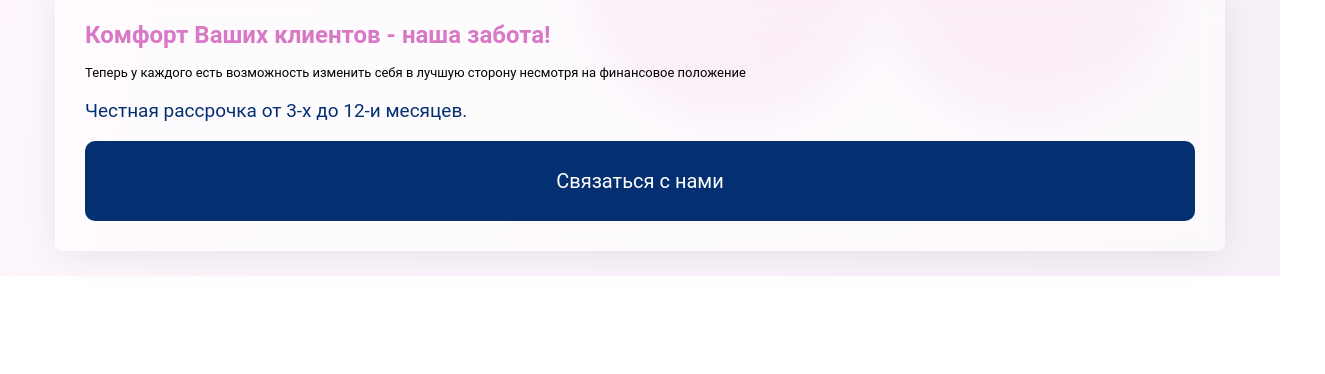
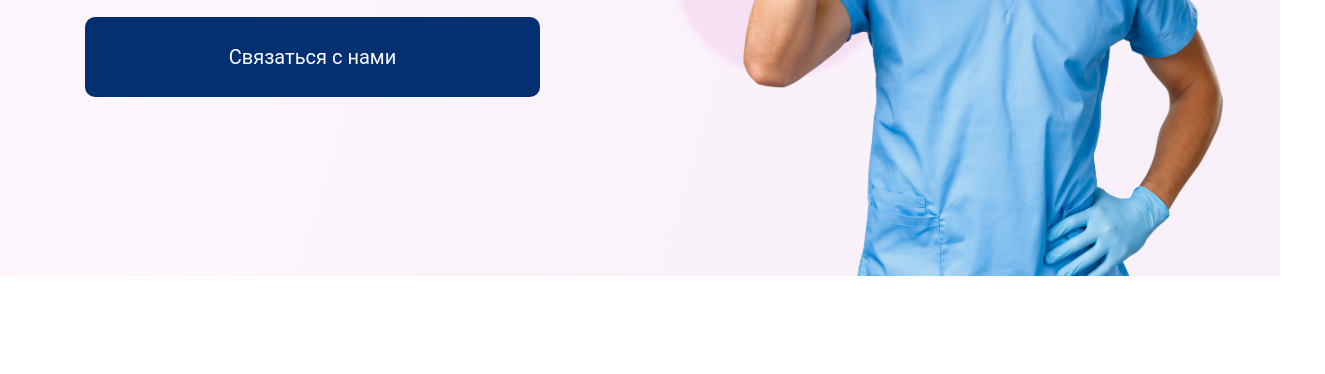
Before and after one commit to bsdave/jetbeauty-partner, a website: page index.html in a window 1280 px wide. Shown: the part 524-898 px from the top of the page, 1325 px wide, since content can reach past the window. Drawn offline with Linux system fonts and the light colour scheme.

Commit message:
First screen desktop

```diff
--- a/index.html
+++ b/index.html
@@ -46,10 +46,15 @@
           <div class="first-screen__message">
             <h1 class="title">Комфорт Ваших <br class="d-md-none"> клиентов - наша забота!</h1>
 
-            <p class="paragraph">Теперь у каждого есть возможность изменить себя в лучшую сторону несмотря на финансовое положение</p>
-            <p class="paragraph paragraph_big">Честная рассрочка от 3-х до 12-и месяцев.</p>
+            <div class="first-screen__message-box">
+              <p class="paragraph">Теперь у каждого есть возможность изменить себя в лучшую сторону несмотря на финансовое положение</p>
 
-            <button class="button button_medium button_full-width">Связаться с нами</button>
+              <div class="message-box_limited">
+                <p class="paragraph paragraph_big">Честная рассрочка от 3-х до 12-и месяцев.</p>
+
+                <button class="button button_medium button_full-width">Связаться с нами</button>
+              </div>
+            </div>
           </div>
         </div>
       </div>
--- a/src/uncompiled_scss/styles/components/_first_screen.scss
+++ b/src/uncompiled_scss/styles/components/_first_screen.scss
@@ -1,6 +1,6 @@
 .first-screen-box {
   background-image:
-    url("../images/first-screen-mobile-background.svg"),
+    url("../images/first-screen-background-mobile.svg"),
     linear-gradient(106.02deg, rgba(255, 215, 247, 0.204) 1.71%, rgba(160, 75, 182, 0.087) 103.43%);
   background-position: 70% 14%, center;
   background-repeat: no-repeat;
@@ -48,3 +48,56 @@
     }
   }
 }
+
+@include desktop {
+  .first-screen-box {
+    background-position: 50% 40%, center;
+    background-size: 75%, 100%;
+    background-image:
+    url("../images/first-screen-background-desktop.svg"),
+    linear-gradient(106.02deg, rgba(255, 215, 247, 0.204) 1.71%, rgba(160, 75, 182, 0.087) 103.43%);
+
+    .first-screen {
+      .first-screen__floating {
+        padding-top: 169px;
+        flex-direction: row-reverse;
+        align-items: flex-start;
+        position: relative;
+
+        .first-screen__doctor {
+          position: absolute;
+          z-index: 0;
+          left: 50%;
+          bottom: 0;
+          right: -100px;
+          padding-top: 10px;
+
+          margin-top: 0;
+          background-image: url("../images/doctor-desktop.png");
+          background-position: center bottom;
+          background-size: 70%;
+        }
+
+        .first-screen__message {
+          background: transparent;
+          box-shadow: none;
+          backdrop-filter: none;
+          margin-right: 30%;
+
+          .title {
+            font-size: 56px;
+            line-height: 56px;
+          }
+
+          .first-screen__message-box {
+            margin-right: 35%;
+
+            .message-box_limited {
+              width: 455px;
+            }
+          }
+        }
+      }
+    }
+  }
+}
--- a/src/uncompiled_scss/styles/components/_header.scss
+++ b/src/uncompiled_scss/styles/components/_header.scss
@@ -1,5 +1,6 @@
 .header-box {
   position: fixed;
+  z-index: 999;
   left: 0;
   right: 0;
 
--- a/src/uncompiled_scss/styles/support/_common.scss
+++ b/src/uncompiled_scss/styles/support/_common.scss
@@ -34,4 +34,14 @@
       height: 36px;
     }
   }
+
+  .paragraph {
+    font-size: 16px;
+    line-height: 25px;
+
+    &.paragraph_big {
+      font-size: 32px;
+      line-height: 39px;
+    }
+  }
 }
```
Also changed, not shown: assets/images/doctor-desktop.png (added), assets/images/doctor.png, assets/images/first-screen-background-desktop.svg (added), assets/images/first-screen-background-mobile.svg (renamed from assets/images/first-screen-mobile-background.svg), assets/styles/style.css.
